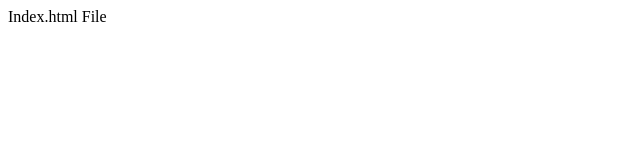
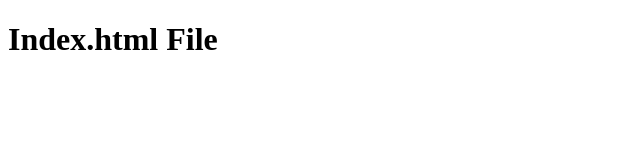
Before and after one commit to StevenMODIMO/git-tutorial, a plain HTML site: page index.html in a window 1280 px wide. Shown: the whole page, without its empty margins (0-640 px from the left). Drawn offline with Linux system fonts and the light colour scheme.

Commit message:
Update index.html

```diff
--- a/index.html
+++ b/index.html
@@ -7,6 +7,6 @@
     <title>Git Tutorial</title>
 </head>
 <body>
-    <div>Index.html File</div>
+    <h1>Index.html File</h1>
 </body>
 </html>
```
